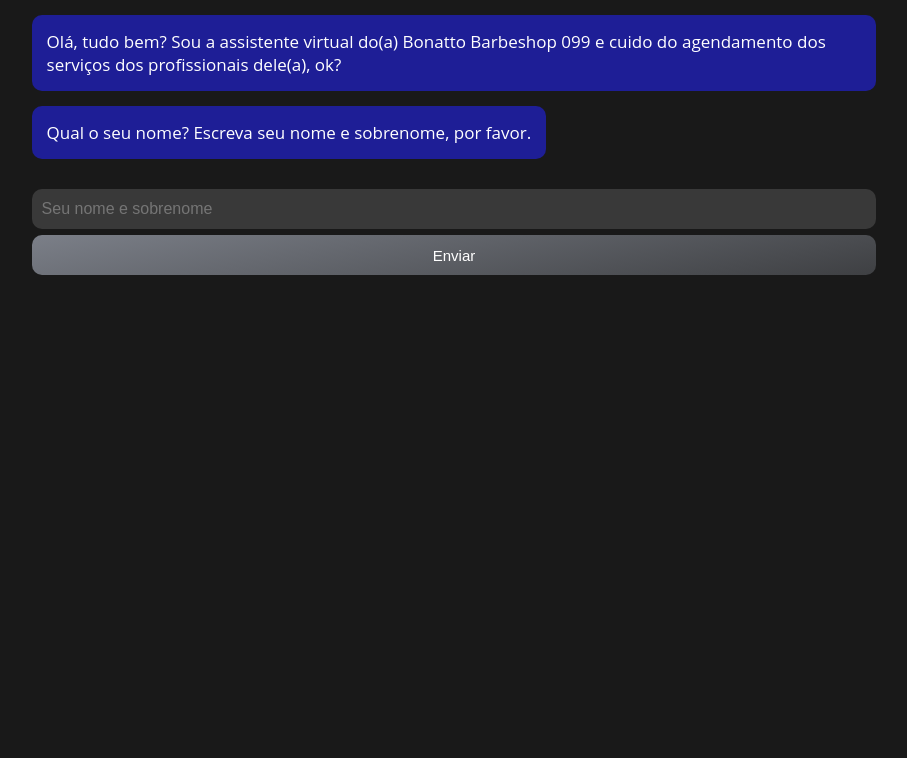
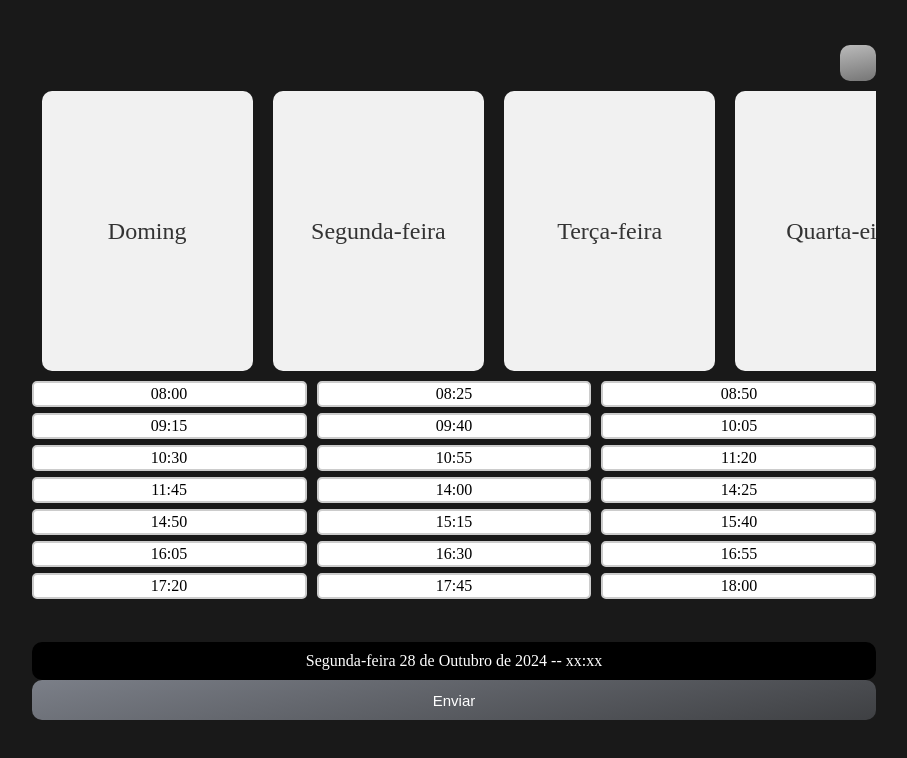
Before and after one commit to Catfallen/trabalhoWeb, a plain HTML site: page front/index.html in a window 1280 px wide. Shown: the whole page, without its empty margins (186-1093 px from the left). Drawn offline with Linux system fonts and the light colour scheme.

Commit message:
check ativate

```diff
--- /dev/null
+++ b/front/agendamento.js
@@ -0,0 +1,19 @@
+const data = new Date();
+//console.log("Data de hoje: "+data.getDay());
+const meses = [
+    "Janeiro", "Fevereiro", "Março", "Abril", "Maio", "Junho",
+    "Julho", "Agosto", "Setembro", "Outubro", "Novembro", "Dezembro"
+];
+const p = document.getElementById("date");
+const spans = p.getElementsByTagName("span");
+
+spans[0].innerText = days[data.getDay()];
+spans[1].innerText = data.getDate();
+spans[2].innerText = meses[data.getMonth()];
+spans[3].innerText = data.getFullYear();
+
+
+function updateHorario(){
+
+    let newData = new Date();
+}
--- a/front/index.html
+++ b/front/index.html
@@ -7,7 +7,6 @@
     <title>Document</title>
     <link rel="stylesheet" href="sytle.css">
     <link rel="stylesheet" href="slide.css">
-
 </head>
 
 <body>
@@ -38,7 +37,8 @@
                 <div class="slide"><img src="combo.png" alt="">
                     <p>CORTE + BARBA + SOBRANCELHA + HIDRATAÇÃO</p>
                     <p class="bet"><span>R$ 85,00</span>
-                    <span>1hr</span></p>
+                        <span>1hr</span>
+                    </p>
                 </div>
                 <div class="slide"><img src="Barba.png" alt="">
                     <p>Barba</p>
@@ -68,12 +68,12 @@
             </div>
 
         </div>
-        <div class="input" id="input3" style="display: none;" name = "input3">
+        <div class="input" id="input3" style="display: none;" name="input3">
             <button id='btn3'>Enviar</button>
         </div>
         <div class="user" style="display: none;"></div>
-
-        <div class="slider-container" style="display: none;">
+        <div class="agendamento">
+            <div class="slider-container">
                 <div class="slider">
                     <div class="slide">Doming</div>
                     <div class="slide">Segunda-feira</div>
@@ -85,10 +85,47 @@
                     <div class="slide"></div>
                 </div>
             </div>
+            <div class="grid-container">
+                <div class="time-slot">08:00</div>
+                <div class="time-slot">08:25</div>
+                <div class="time-slot">08:50</div>
+                <div class="time-slot">09:15</div>
+                <div class="time-slot">09:40</div>
+                <div class="time-slot">10:05</div>
+                <div class="time-slot">10:30</div>
+                <div class="time-slot">10:55</div>
+                <div class="time-slot">11:20</div>
+                <div class="time-slot">11:45</div>
+                <div class="time-slot">14:00</div>
+                <div class="time-slot">14:25</div>
+                <div class="time-slot">14:50</div>
+                <div class="time-slot">15:15</div>
+                <div class="time-slot">15:40</div>
+                <div class="time-slot">16:05</div>
+                <div class="time-slot">16:30</div>
+                <div class="time-slot">16:55</div>
+                <div class="time-slot">17:20</div>
+                <div class="time-slot">17:45</div>
+                <div class="time-slot">18:00</div>
+            </div>
+            <p id = "date">
+                <span>seg</span>
+                <span>28</span>
+                de
+                <span>outubro</span>
+                de
+                <span></span> --
+                <span>xx:xx</span>
+            </p>
+            <div class="input" id="input3" name="input3">
+                <button id='btn4'>Enviar</button>
+            </div>
+        </div>
     </div>
 
     <script src="script.js"></script>
     <script src="slide.js"></script>
+    <script src="agendamento.js"></script>
 </body>
 
 </html>
--- a/front/script.js
+++ b/front/script.js
@@ -5,8 +5,9 @@
 let lista = []
 var servicos = []
 window.addEventListener('load', () => {
-    intro();
+    //intro();
     //services("markim");
+    horarios();
 });
 
 function intro() {
@@ -64,7 +65,6 @@
         text += el.getElementsByTagName("p")[0].innerText + " + ";
     });
     text = text.slice(0, -3);
-    console.log(slides);
     slide.style.display = "none";
     document.getElementById("btn3").style.display = "none";
     let divName = document.getElementsByClassName("user")[1];
@@ -72,8 +72,7 @@
     divName.innerHTML = `<p class = 'name'>${text}</p>`;
     divName.style.display = "flex";
 
-    document.getElementsByClassName("slider-container")[1].style.display = "flex";
-
+    document.getElementsByClassName("agendamento")[0].style.display = "flex";
 
 
 }
--- a/front/slide.css
+++ b/front/slide.css
@@ -43,11 +43,12 @@
     grid-template-columns: repeat(3, 1fr); /* 3 colunas */
     grid-template-rows: repeat(8, 1fr); /* 8 linhas */
     gap: 10px; /* Espaçamento entre as divs */
-    width: 80%; /* Largura do grid */
-    max-width: 800px; /* Largura máxima */
+    width: 100%; /* Largura do grid */
+     /* Largura máxima */
 }
 
 .time-slot {
+    color: black;
     display: flex;
     justify-content: center;
     align-items: center;
@@ -115,3 +116,28 @@
         padding-right: 8%;
     }
 }
+
+.agendamento{
+    display: none;
+    flex-direction: column;
+    justify-content: center;
+    align-items: center;
+}
+
+.agendamento p{
+    background-color: black;
+    width: 100%;
+    text-align: center;
+    padding: 10px;
+    box-sizing: border-box;
+}
+
+
+.agendamento .input{
+    width: 100%;
+    max-width: none;
+}
+
+.agendamento .input button{
+    max-width: none;
+}
--- a/front/slide.js
+++ b/front/slide.js
@@ -5,7 +5,7 @@
 // Obtendo o nome do dia da semana
 const dayName = days[dayOfWeek];
 const slides = [...document.querySelectorAll(".slide")];
-
+const timeSlots = [...document.getElementsByClassName("time-slot")];
 
 
 let c = dayOfWeek;
@@ -51,17 +51,32 @@
         slot.classList.add('active');
     });
 });
+const semanaDiv = document.querySelectorAll(".slider-container")[1];
 
-[...document.querySelectorAll(".slider-container")[1].getElementsByClassName("slide")].forEach(el=>{
-    el.addEventListener("click",()=>{
-        console.log(el.innerText);
+[...semanaDiv.getElementsByClassName("slide")].forEach(el=>{
+    el.addEventListener("click",(s)=>{
+        [...semanaDiv.getElementsByClassName("slide")].forEach(s=>{
+            s.classList.remove('active');
+
+        });
+        el.classList.add("active");
+        updateHorario();
     })
 });
 
 
-
+//const horarios = document.getElementsByClassName("time-slot");
 function checkAtivate(){
     return slides.filter(slide =>
         slide.classList.contains("active")
     );
 }
+
+function checkDayAtivate(){
+    return [...semanaDiv.getElementsByClassName("slide")].find(d=>d.classList.contains("active"));
+}
+
+
+function checkHorario(){
+    return timeSlots.find(el=>el.classList.contains("active"));
+}
--- a/front/sytle.css
+++ b/front/sytle.css
@@ -26,6 +26,7 @@
     display: flex;
     flex-direction: column;
     height: 100%;
+    min-height: 100vh;
 }
 
 .bot {
--- a/horarios/slide.css
+++ b/horarios/slide.css
@@ -59,6 +59,7 @@
 }
 
 .time-slot {
+    color: #333;
     display: flex;
     justify-content: center;
     align-items: center;
```
Also changed, not shown: horarios/index.html (+5 -0 lines). Lines whose indentation alone changed are shown as unchanged.
